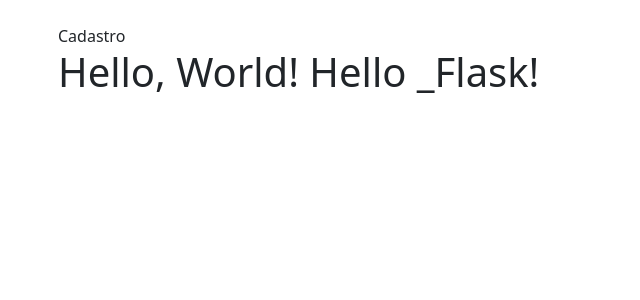
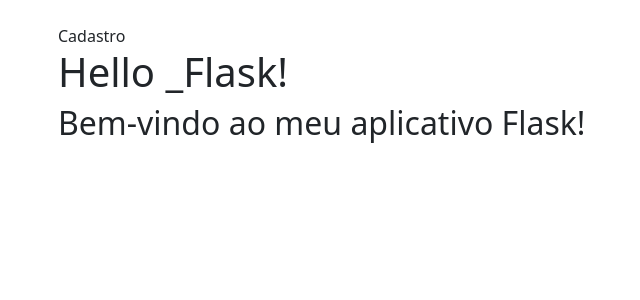
Before and after one commit to rdralves/.app_web_flask, a Flask app: page / in a window 1280 px wide. Shown: the part 56-356 px from the top of the page, without its empty margins (24-664 px from the left). Run offline with Flask 3, Linux system fonts and the light colour scheme.

Commit message:
add files

```diff
--- a/app/routes.py
+++ b/app/routes.py
@@ -7,7 +7,7 @@
 
 @main_bp.route('/')
 def index():
-    hello = "Hello, World! Hello _Flask!"
+    hello = "Hello _Flask!"
     return render_template('index.html', hello=hello)
 
 
--- a/app/templates/index.html
+++ b/app/templates/index.html
@@ -6,4 +6,6 @@
 <a class="navbar-brand" href="{{ url_for('main_bp.home') }}">Cadastro</a>
 <h1>{{ hello }}</h1>
 
+<h2>Bem-vindo ao meu aplicativo Flask!  </h2>
+
 {% endblock %}
```
Also changed, not shown: instance/cadastro.db.
